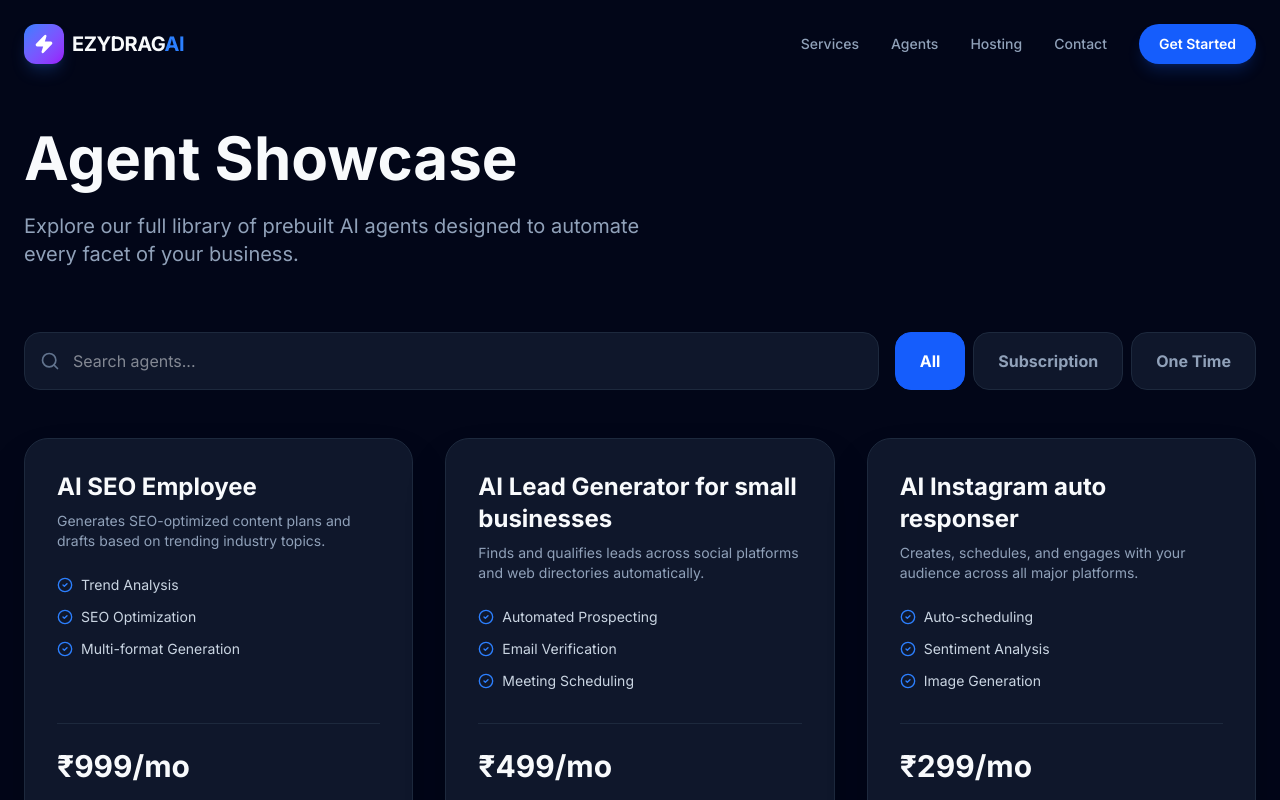
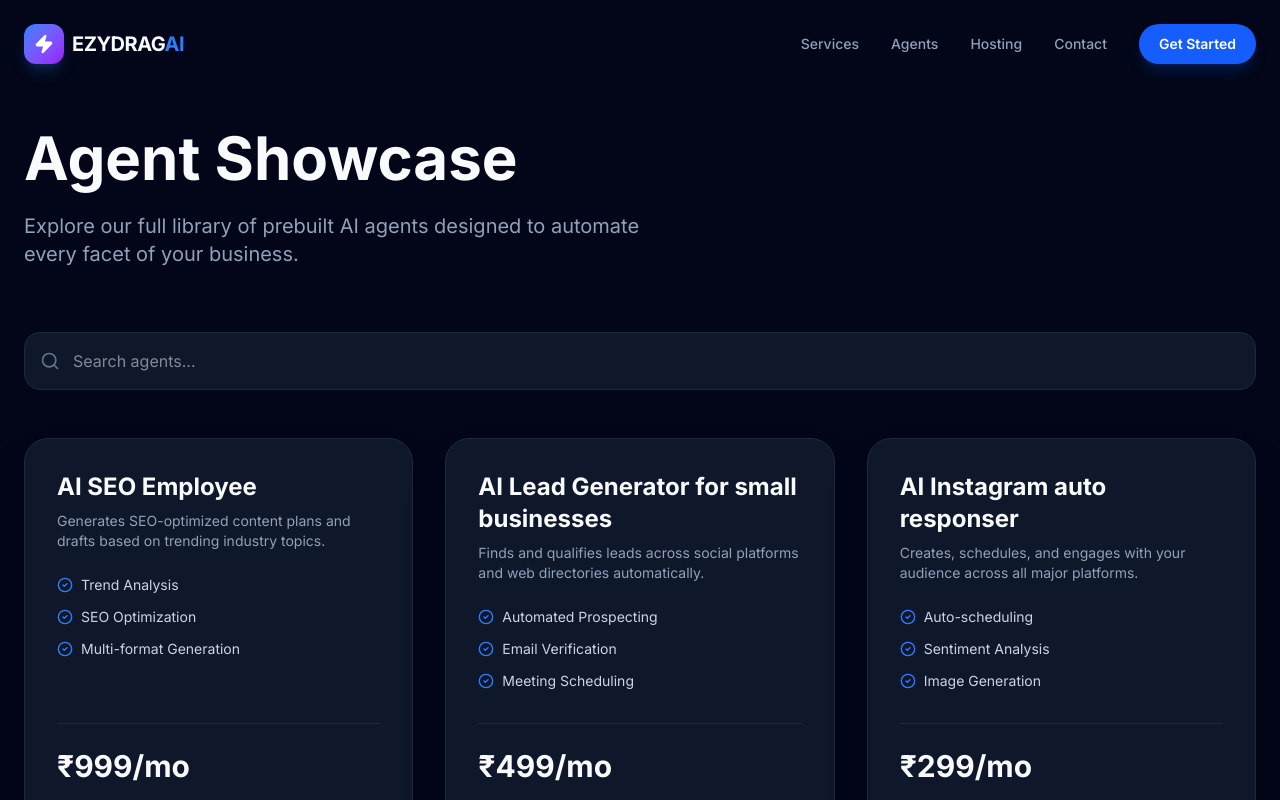
Before and after one commit to EzydragAI/ezydrag-website, a Next.js app: page /agents in a window 1280 px wide. Shown: the top 800 px of the page. Built offline with nearby package versions, Linux system fonts and the light colour scheme.

Commit message:
fix(build): remove agent filtering by type due to unified model

```diff
--- a/app/agents/page.tsx
+++ b/app/agents/page.tsx
@@ -8,13 +8,9 @@ import { AgentCard } from '@/components/AgentCard';
 
 export default function AgentsShowcasePage() {
   const [searchQuery, setSearchQuery] = useState('');
-  const [filter, setFilter] = useState<'all' | 'subscription' | 'one-time'>('all');
-
   const filteredAgents = PREBUILT_AGENTS.filter(agent => {
-    const matchesSearch = agent.title.toLowerCase().includes(searchQuery.toLowerCase()) ||
-                         agent.description.toLowerCase().includes(searchQuery.toLowerCase());
-    const matchesFilter = filter === 'all' || agent.type === filter;
-    return matchesSearch && matchesFilter;
+    return agent.title.toLowerCase().includes(searchQuery.toLowerCase()) ||
+           agent.description.toLowerCase().includes(searchQuery.toLowerCase());
   });
 
   return (
@@ -39,17 +35,6 @@ export default function AgentsShowcasePage() {
                 className="w-full bg-slate-900 border border-slate-800 rounded-2xl py-4 pl-12 pr-4 focus:outline-none focus:border-blue-500 transition-colors"
               />
             </div>
-            <div className="flex gap-2">
-              {(['all', 'subscription', 'one-time'] as const).map((f) => (
-                <button
-                  key={f}
-                  onClick={() => setFilter(f)}
-                  className={`px-6 py-4 rounded-2xl font-bold capitalize transition-all border ${filter === f ? 'bg-blue-600 border-blue-600 text-white' : 'bg-slate-900 border-slate-800 text-slate-400 hover:border-slate-700'}`}
-                >
-                  {f.replace('-', ' ')}
-                </button>
-              ))}
-            </div>
           </div>
 
           {/* Results */}
```
